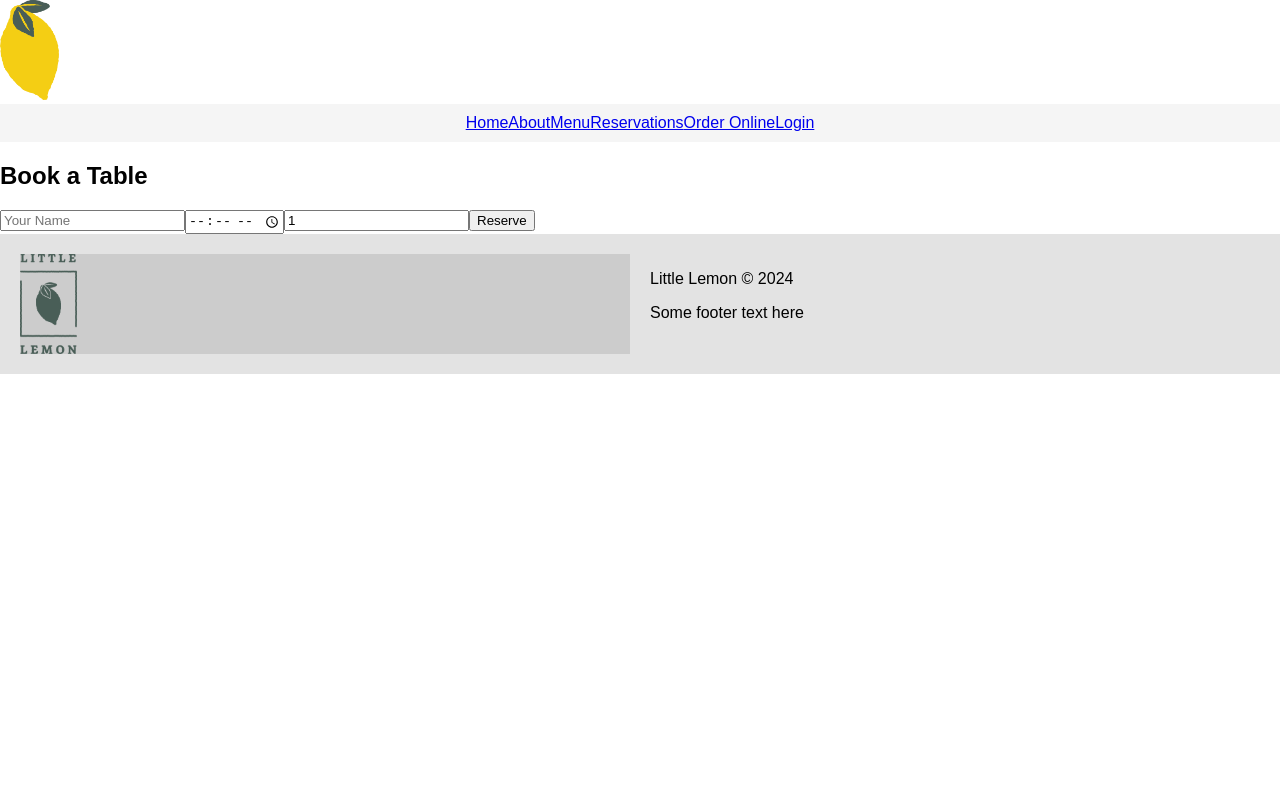
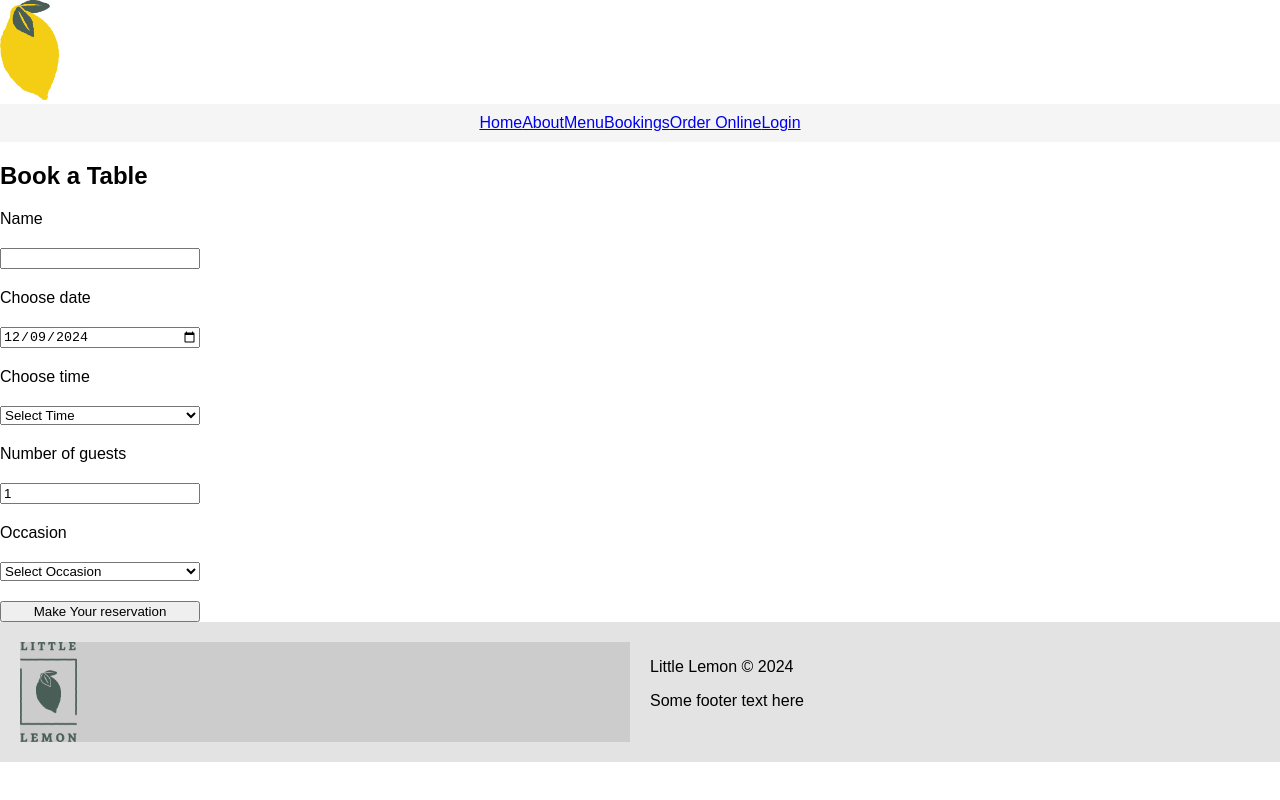
Before and after one commit to riikkana/final_lemon, a React (Create React App) app: page /booking in a window 1280 px wide. Built offline with nearby package versions, Linux system fonts and the light colour scheme.

Commit message:
module 3 almost done

```diff
--- a/package.json
+++ b/package.json
@@ -4,6 +4,7 @@
   "private": true,
   "dependencies": {
     "cra-template": "1.2.0",
+    "jest": "^27.5.1",
     "react": "^19.0.0",
     "react-dom": "^19.0.0",
     "react-router-dom": "^7.0.2",
@@ -33,5 +34,9 @@
       "last 1 firefox version",
       "last 1 safari version"
     ]
+  },
+  "devDependencies": {
+    "@testing-library/jest-dom": "^6.6.3",
+    "@testing-library/react": "^16.1.0"
   }
 }
--- a/public/index.html
+++ b/public/index.html
@@ -11,11 +11,11 @@
     <meta name="og:image" content="%PUBLIC_URL%/favicon.ico"/>
     <link rel="apple-touch-icon" href="%PUBLIC_URL%/logo192.png" />
     <link rel="manifest" href="%PUBLIC_URL%/manifest.json" />
-
     <title>Final Little Lemon</title>
   </head>
   <body>
     <noscript>You need to enable JavaScript to run this app.</noscript>
     <div id="root"></div>
+    <script src="https://cdn.jsdelivr.net/gh/courseraap/capstone/api.js"></script>
   </body>
 </html>
--- a/src/App.css
+++ b/src/App.css
@@ -25,7 +25,7 @@
 
 body {
   font-family: Arial, sans-serif;
-  margin: 10;
+  margin: 20;
   padding: 10;
 }
 
@@ -34,7 +34,7 @@ body {
   grid-template-columns: repeat(12, 1fr);
   gap: 20px;
   max-width: 1440px;
-  margin: 0 auto;
+  margin: 10 auto;
   padding: 20px;
 }
 
@@ -43,6 +43,7 @@ body {
   text-align: center;
   background-color: #f5f5f5;
   padding: 10px 0;
+  text-decoration: none;
 }
 
 .hero {
--- a/src/App.js
+++ b/src/App.js
@@ -2,7 +2,7 @@ import './App.css';
 import Header from './components/Header';
 import Main from './components/Main';
 import Footer from './components/Footer';
-import BookingPage from './components/BookingPage';
+import ConfirmedBooking from './components/ConfirmedBooking';
 import { BrowserRouter as Router, Routes, Route } from "react-router-dom";
 import React from 'react';
 
@@ -10,12 +10,13 @@ function App() {
   return (
     <Router>
       <Header />
-        <main>
-            <Routes>
-                <Route path="/" element={<Main />} />
-                <Route path="/booking" element={<BookingPage />} />
-            </Routes>
-        </main>
+      <main>
+        <Routes>
+          <Route path="/" element={<Main showBooking={false} />} />
+          <Route path="/booking" element={<Main showBooking={true} />} />
+          <Route path="/confirmed" element={<ConfirmedBooking />} />
+        </Routes>
+      </main>
       <Footer />
     </Router>
   );
--- a/src/components/BookingPage.js
+++ b/src/components/BookingPage.js
@@ -1,41 +1,156 @@
-import React, { useState } from "react";
+/* global submitAPI */
+import React, { useState, useEffect } from "react";
+import { useNavigate } from "react-router-dom";
 import "../App.css";
 
-function BookingPage() {
+function BookingPage({ availableTimes, updateTimes, selectedDate, setSelectedDate, submitForm }) {
+    const navigate = useNavigate();
     const [name, setName] = useState("");
     const [time, setTime] = useState("");
     const [people, setPeople] = useState(1);
+    const [occasion, setOccasion] = useState("");
+
+    useEffect(() => {
+        if (selectedDate) {
+            console.log("BookingPage: updating times for date:", selectedDate);
+            updateTimes(selectedDate);
+        }
+    }, [selectedDate, updateTimes]);
+
+    const handleDateChange = (e) => {
+        const newDate = e.target.value;
+        setSelectedDate(newDate);
+    };
 
     const handleSubmit = (e) => {
         e.preventDefault();
-        alert(`Reservation for ${name} at ${time} for ${people} people`);
+
+        const formData = {
+            name: name,
+            time: time,
+            people: people,
+            occasion: occasion,
+            date: selectedDate
+        };
+
+        if (submitForm(formData)) {
+            alert(`Reservation confirmed!\n\n` +
+                `Name: ${name}\n` +
+                `Date: ${selectedDate}\n` +
+                `Time: ${time}\n` +
+                `Number of people: ${people}\n` +
+                `Occasion: ${occasion}`);
+
+            setName("");
+            setTime("");
+            setPeople(1);
+            setOccasion("");
+
+            window.location.href = "/confirmed";
+        } else {
+            alert("Something went wrong with your reservation. Please try again.");
+        }
     };
 
     return (
         <section className="booking">
             <h2>Book a Table</h2>
-            <form onSubmit={handleSubmit}>
+            <form
+                style={{ display: 'grid', maxWidth: '200px', gap: '20px' }}
+                onSubmit={handleSubmit}
+            >
+                <label htmlFor="name">Name</label>
                 <input
                     type="text"
-                    placeholder="Your Name"
+                    id="name"
                     value={name}
                     onChange={(e) => setName(e.target.value)}
+                    required
                 />
+
+                <label htmlFor="res-date">Choose date</label>
                 <input
-                    type="time"
+                    type="date"
+                    id="res-date"
+                    value={selectedDate}
+                    onChange={handleDateChange}
+                    required
+                />
+
+                <label htmlFor="res-time">Choose time</label>
+                <select
+                    id="res-time"
                     value={time}
                     onChange={(e) => setTime(e.target.value)}
-                />
+                    required
+                >
+                    <option value="">Select Time</option>
+                    {availableTimes && availableTimes.length > 0 ? (
+                        availableTimes.map((availableTime, index) => (
+                            <option key={index} value={availableTime}>
+                                {availableTime}
+                            </option>
+                        ))
+                    ) : (
+                        <option disabled>No available times</option>
+                    )}
+                </select>
+
+                <label htmlFor="guests">Number of guests</label>
                 <input
                     type="number"
+                    id="guests"
                     value={people}
                     onChange={(e) => setPeople(e.target.value)}
+                    placeholder="1"
                     min="1"
+                    max="10"
+                    required
                 />
-                <button type="submit">Reserve</button>
+
+                <label htmlFor="occasion">Occasion</label>
+                <select
+                    id="occasion"
+                    value={occasion}
+                    onChange={(e) => setOccasion(e.target.value)}
+                >
+                    <option value="">Select Occasion</option>
+                    <option value="Birthday">Birthday</option>
+                    <option value="Anniversary">Anniversary</option>
+                </select>
+
+                <input
+                    type="submit"
+                    value="Make Your reservation"
+                    aria-label="Make your reservation"
+                />
             </form>
         </section>
     );
 }
 
+
 export default BookingPage;
+
+
+{/*
+<form onSubmit={handleSubmit}>
+<input
+    type="text"
+    placeholder="Your Name"
+    value={name}
+    onChange={(e) => setName(e.target.value)}
+/>
+<input
+    type="time"
+    value={time}
+    onChange={(e) => setTime(e.target.value)}
+/>
+<input
+    type="number"
+    value={people}
+    onChange={(e) => setPeople(e.target.value)}
+    min="1"
+/>
+<button type="submit">Reserve</button>
+</form>  */}
--- /dev/null
+++ b/src/components/ConfirmedBooking.js
@@ -0,0 +1,13 @@
+import React from 'react';
+
+function ConfirmedBooking() {
+    return (
+        <div className="confirmation">
+            <h2>Booking Confirmed!</h2>
+            <p>Thank you for your reservation at Little Lemon.</p>
+            <p>We look forward to serving you.</p>
+        </div>
+    );
+}
+
+export default ConfirmedBooking;
--- a/src/components/Main.js
+++ b/src/components/Main.js
@@ -1,11 +1,76 @@
+/* global fetchAPI, submitAPI */
 import React from "react";
+import { useReducer, useState, useEffect } from "react";
+import { useNavigate } from "react-router-dom";
 import "../App.css";
 import Hero from "./Hero";
 import Specials from "./Specials";
 import CustomersSay from "./CustomersSay";
+import BookingPage from "./BookingPage";
 
+const initializeTimes = () => {
+    const today = new Date();
+    console.log("Fetching times for date: ", today);
+    try {
+        const times = fetchAPI(today);
+        return times;
+    } catch (error) {
+        console.error("Error fetching times:", error);
+        return [];
+    }
+};
 
-function Main() {
+const timesReducer = (state, action) => {
+    switch (action.type) {
+        case 'SET_TIMES':
+            return action.times;
+        default:
+            return state;
+    }
+};
+
+function Main( {showBooking} ) {
+    const [selectedDate, setSelectedDate] = useState("");
+    const [availableTimes, dispatch] = useReducer(timesReducer, [], initializeTimes);
+    const navigate = useNavigate();
+
+    const submitForm = (formData) => {
+        return submitAPI(formData);
+    };
+
+    const updateTimes = (dateStr) => {
+        try {
+            const date = new Date(dateStr);
+            console.log("Fetching times for date:", date);
+            const times = fetchAPI(date);
+            console.log("Received times:", times);
+            dispatch({ type: 'SET_TIMES', times });
+        } catch (error) {
+            console.error("Error fetching times:", error);
+        }
+    };
+
+    useEffect(() => {
+        if (!selectedDate) {
+            const today = new Date().toISOString().split('T')[0];
+            setSelectedDate(today);
+            updateTimes(today);
+        } else {
+            updateTimes(selectedDate);
+        }
+    }, [selectedDate]);
+
+    if (showBooking) {
+        return (
+            <BookingPage
+                availableTimes={availableTimes}
+                updateTimes={updateTimes}
+                selectedDate={selectedDate}
+                setSelectedDate={setSelectedDate}
+                submitForm={submitForm}
+            />
+        );
+    }
 
     return (
         <main>
--- a/src/components/Nav.js
+++ b/src/components/Nav.js
@@ -9,7 +9,7 @@ return (
         <Link to="/">Home</Link>
         <Link to="/about">About</Link>
         <Link to="/menu">Menu</Link>
-        <Link to="/reservations">Reservations</Link>
+        <Link to="/booking">Bookings</Link>
         <Link to="/order-online">Order Online</Link>
         <Link to="/login">Login</Link>
     </nav>
```
Also changed, not shown: public/api.js (added, +29 -0 lines), 2 other files (tests, documents, lock files or other folders). Lines whose indentation alone changed are shown as unchanged.
